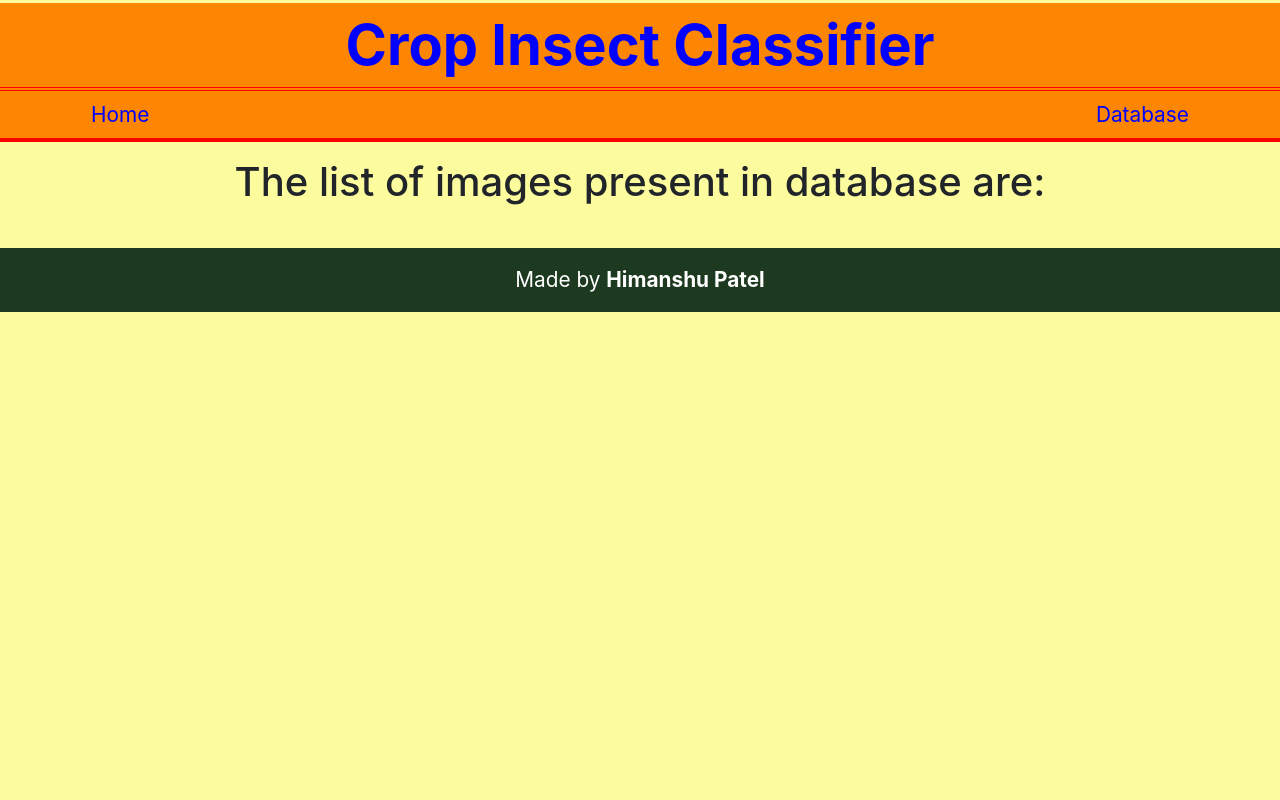
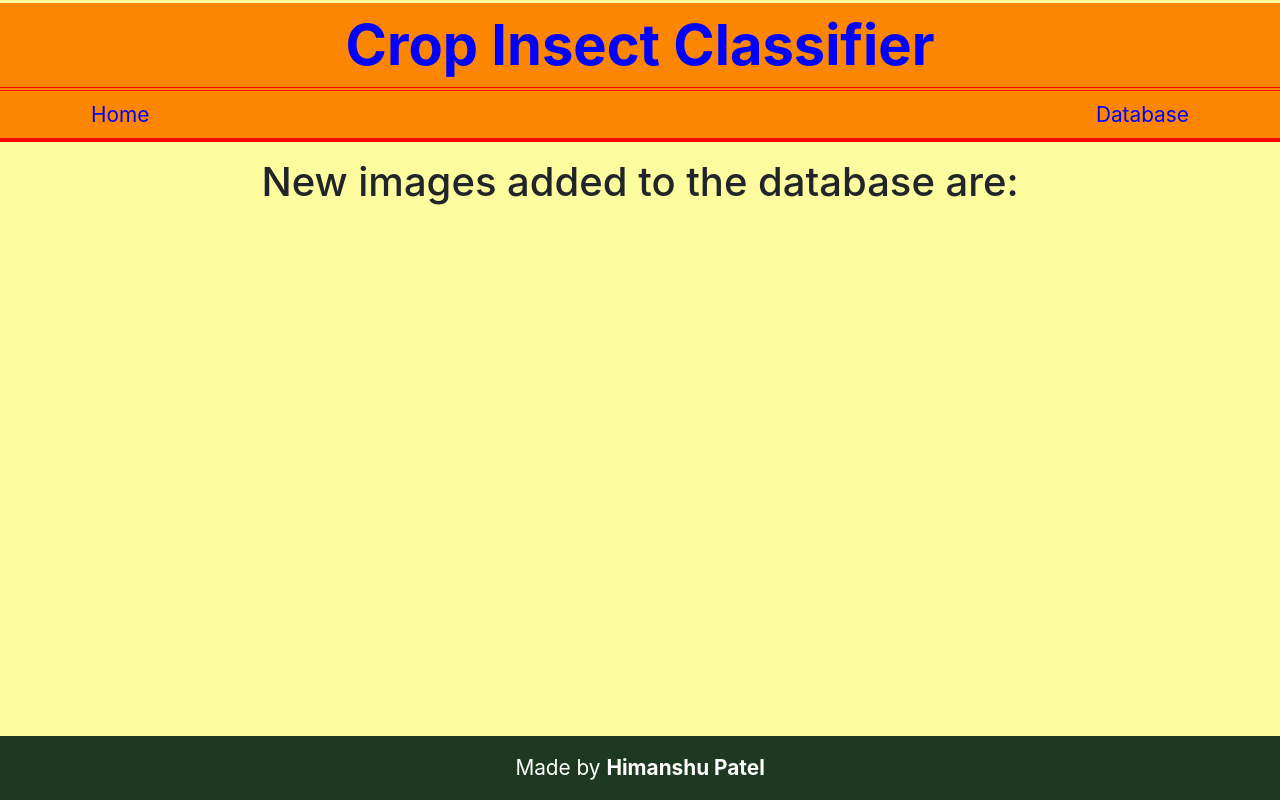
Before and after one commit to patel-himanshu/insect-classifier-web-app, a Django app: template classifier/templates/classifier/viewDatabase.html in a window 1280 px wide. Run offline with Django 3.2, Linux system fonts and the light colour scheme; the template is opened without the code that fills it, so the values that code supplies are empty; some libraries are stand-ins or nearby versions.

Commit message:
Final Push

```diff
--- a/classifier/static/classifier/main.css
+++ b/classifier/static/classifier/main.css
@@ -43,13 +43,13 @@ input {
     margin-bottom: 10px;
 }
 
-footer {
+.footer {
     color: white;
     /* margin-top: auto; */
-    position: relative;
+    position: absolute;
     bottom: 0;
     width: 100%;
-    margin-top: 2em;
+    /* margin-top: 2em; */
     font-size: 1.3em;
     padding: 0.8em 0 0.8em 0;
     background-color: rgb(29, 58, 32);
--- a/classifier/templates/classifier/base.html
+++ b/classifier/templates/classifier/base.html
@@ -30,9 +30,9 @@
         {% endblock %}
     </div>
 
-    <footer>
+    <div class="footer">
         Made by <b>Himanshu Patel</b>
-    </footer>
+    </div>
 </body>
 
 </html>
--- a/classifier/templates/classifier/viewDatabase.html
+++ b/classifier/templates/classifier/viewDatabase.html
@@ -2,7 +2,7 @@
 
 {% block content %}
 <center>
-    <h1>The list of images present in database are:</h1>
+    <h1>New images added to the database are:</h1>
 
     {% for i in imagesPath %}
         <img src={{i}} style="width: 200px; height: 200px; margin:2px;">
```
